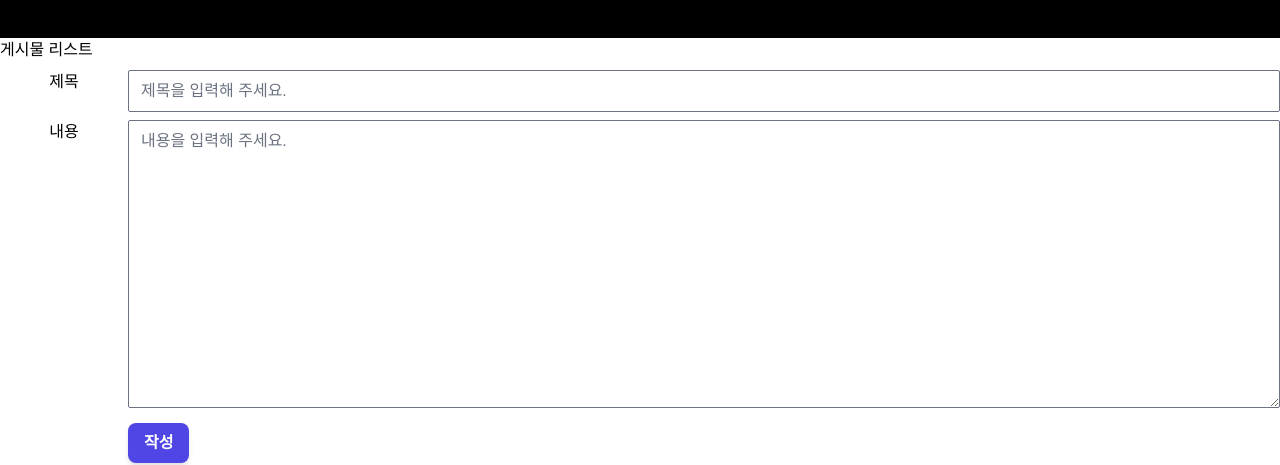
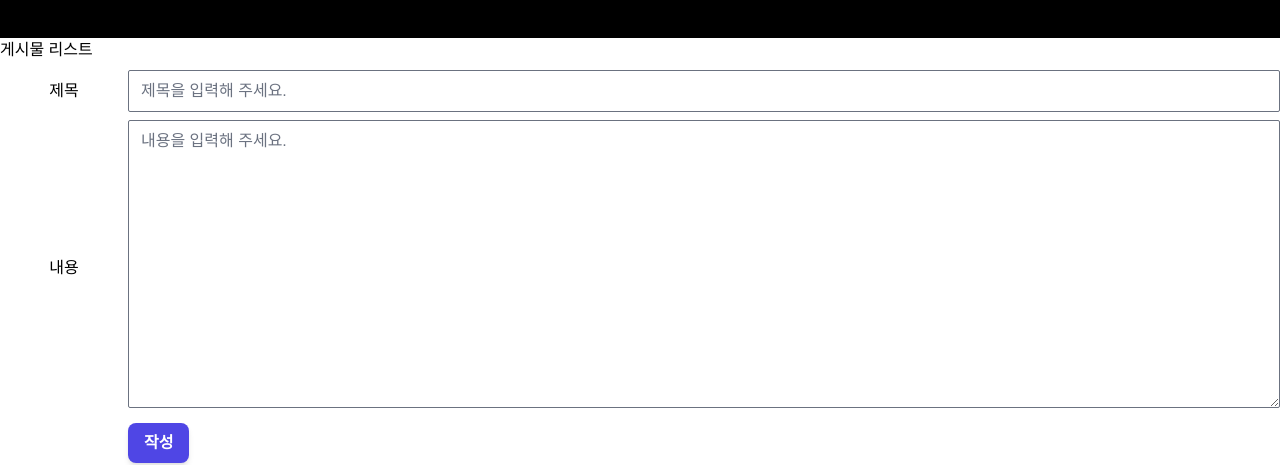
Before and after one commit to d8040/vue_exam, a Vue app: page /article/list in a window 1280 px wide. Shown: the part 122-587 px from the top of the page. Built offline with nearby package versions, Linux system fonts and the light colour scheme.

Commit message:
폰트 적용

```diff
--- a/src/App.vue
+++ b/src/App.vue
@@ -38,9 +38,6 @@ export default defineComponent({
   }
 })
 </script>
-<style lang="postcss">
-
-</style>
 <style>
 html, body {
   margin: 0;
--- a/src/components/FormRow.vue
+++ b/src/components/FormRow.vue
@@ -1,7 +1,7 @@
 <template>
   <div class="form-row flex">
     <div class="w-32 flex justify-center">
-      <span class="flex item-center">{{ title }}</span>
+      <span class="flex items-center">{{ title }}</span>
     </div>
     <div class="flex-grow">
       <slot></slot>
--- a/src/index.css
+++ b/src/index.css
@@ -2,6 +2,37 @@
 @tailwind components;
 @tailwind utilities;
 
+@font-face {
+  font-family: 'LotteMartDream';
+  font-style: normal;
+  font-weight: 400;
+  src: url('https://cdn.jsdelivr.net/korean-webfonts/1/corps/lottemart/LotteMartDream/LotteMartDreamMedium.woff2') format('woff2'), url('https://cdn.jsdelivr.net/korean-webfonts/1/corps/lottemart/LotteMartDream/LotteMartDreamMedium.woff') format('woff');
+}
+
+@font-face {
+  font-family: 'LotteMartDream';
+  font-style: normal;
+  font-weight: 700;
+  src: url('https://cdn.jsdelivr.net/korean-webfonts/1/corps/lottemart/LotteMartDream/LotteMartDreamBold.woff2') format('woff2'), url('//cdn.jsdelivr.net/korean-webfonts/1/corps/lottemart/LotteMartDream/LotteMartDreamBold.woff') format('woff');
+}
+
+@font-face {
+  font-family: 'LotteMartDream';
+  font-style: normal;
+  font-weight: 300;
+  src: url('https://cdn.jsdelivr.net/korean-webfonts/1/corps/lottemart/LotteMartDream/LotteMartDreamLight.woff2') format('woff2'), url('https://cdn.jsdelivr.net/korean-webfonts/1/corps/lottemart/LotteMartDream/LotteMartDreamLight.woff') format('woff');
+}
+
+html, body {
+  margin:0;
+}
+
+html {
+  font-family: 'LotteMartDream', sans-serif;
+  -webkit-font-smoothing: antialiased;
+  -moz-osx-font-smoothing: grayscale;
+}
+
 .btn-primary {
-    @apply py-2 px-4 bg-indigo-600 hover:bg-indigo-700 focus:ring-indigo-500 focus:ring-offset-indigo-200 text-white transition ease-in duration-200 text-center text-base font-semibold shadow-md focus:outline-none focus:ring-2 focus:ring-offset-2 rounded-lg;
-  }
+  @apply py-2 px-4 bg-indigo-600 hover:bg-indigo-700 focus:ring-indigo-500 focus:ring-offset-indigo-200 text-white transition ease-in duration-200 text-center text-base font-semibold shadow-md focus:outline-none focus:ring-2 focus:ring-offset-2 rounded-lg;
+}
```
